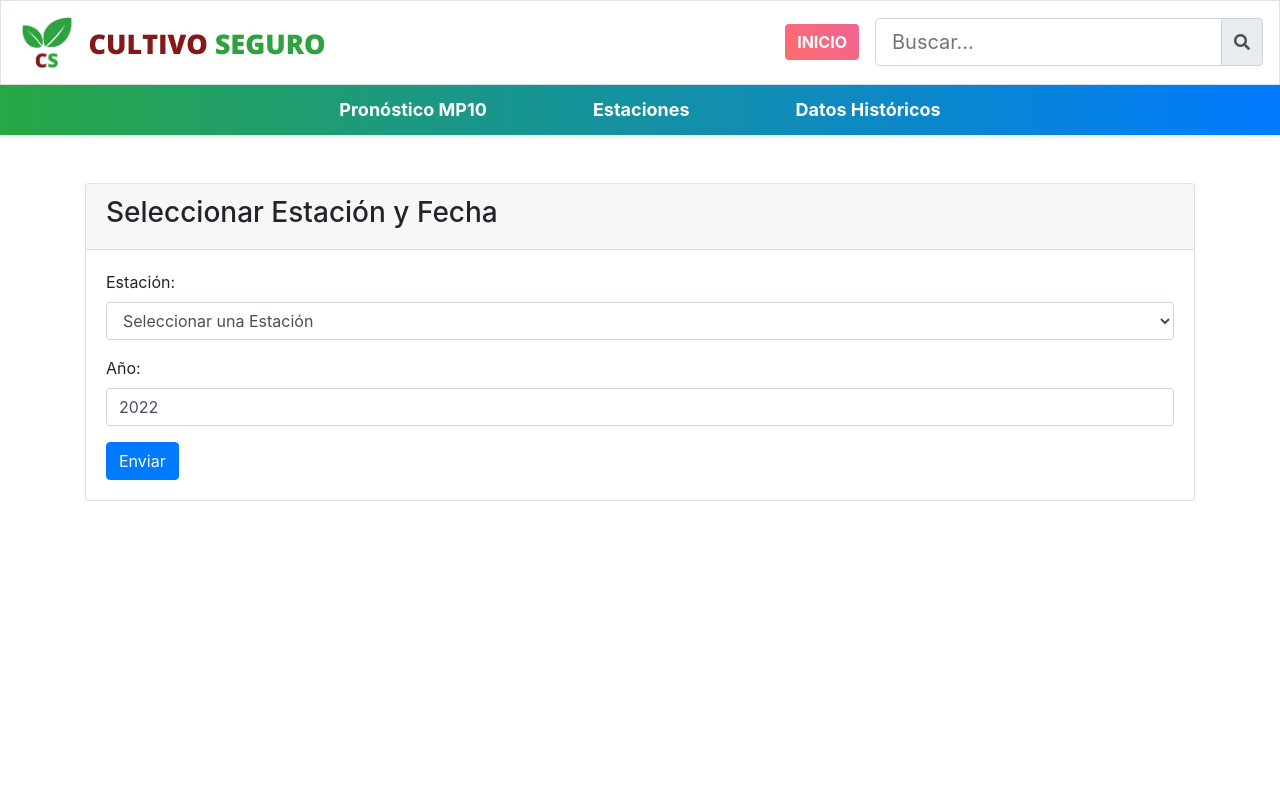
After one commit to Daniela-Briceno/Proyecto-de-SW, a Django app: page /pronostico_mp10.html in a window 1280 px wide. The commit adds this page. Run offline with Django 5.2, Linux system fonts and the light colour scheme; some libraries are stand-ins or nearby versions.

Commit message:
Segundo commit

```diff
--- a/home/static/css/styles.css
+++ b/home/static/css/styles.css
@@ -25,3 +25,14 @@
     height: 100px;
     width: 100px;
 }
+
+.gradient-btn {
+    background: linear-gradient(45deg, #ff6b6b, #f06595); /* Gradiente personalizado */
+    color: white;
+    border: none;
+    transition: background 0.3s ease-in-out;
+}
+
+.gradient-btn:hover {
+    background: linear-gradient(45deg, #ff8787, #fa8eae); /* Gradiente al pasar el ratón por encima */
+}
--- /dev/null
+++ b/home/templates/pronostico_mp10.html
@@ -0,0 +1,93 @@
+<!DOCTYPE html>
+<html lang="en">
+<head>
+    <meta charset="UTF-8">
+    <meta name="viewport" content="width=device-width, initial-scale=1.0">
+    {% load static %}
+    <link rel="stylesheet" href="{% static 'css/styles.css' %}">
+    <link href="https://stackpath.bootstrapcdn.com/bootstrap/4.5.2/css/bootstrap.min.css" rel="stylesheet">
+    <link href="styles.css" rel="stylesheet">
+    <link rel="stylesheet" href="https://cdnjs.cloudflare.com/ajax/libs/font-awesome/5.15.4/css/all.min.css">
+
+    <title>Proyecto de Software</title>
+</head>
+<body class="d-flex flex-column min-vh-100">
+
+    <!-- Encabezado -->
+    <header class="d-flex align-items-center border p-3">
+        <div class="logos">
+            <img src="{% static 'home/Logo1.png' %}" alt="Logo" width="60" height="auto">
+            <img src="{% static 'home/Logo2.png' %}" alt="Logo2" width="250" height="auto">
+        </div>
+        <div class="ml-auto d-flex align-items-center">
+            <a href="{% url 'body' %}" class="btn gradient-btn mr-3"><strong>INICIO</strong></a>
+            <div class="input-group">
+                <input type="text" class="form-control form-control-lg" placeholder="Buscar...">
+                <div class="input-group-append">
+                    <span class="input-group-text">
+                        <i class="fas fa-search"></i>
+                    </span>
+                </div>
+            </div>
+        </div>
+    </header>
+
+    <!-- Barra de navegación en el aside -->
+    <aside>
+        <nav class="navbar navbar-expand-lg navbar-light" style="background: linear-gradient(to right, #28a745, #007bff); box-shadow: 0px 2px 4px rgba(0, 0, 0, 0.1); height: 50px;">
+            <ul class="navbar-nav mx-auto">
+                <li class="nav-item mx-5">
+                    <a class="nav-link" href="pronostico_mp10.html" style="color: #fff; padding: 5px; font-size: 18px; font-weight: bold;">Pronóstico MP10</a>
+                </li>
+                <li class="nav-item mx-5">
+                    <a class="nav-link" href="estaciones.html" style="color: #fff; padding: 5px; font-size: 18px; font-weight: bold;">Estaciones</a>
+                </li>
+                <li class="nav-item mx-5">
+                    <a class="nav-link" href="datos_historicos.html" style="color: #fff; padding: 5px; font-size: 18px; font-weight: bold;">Datos Históricos</a>
+                </li>
+            </ul>
+        </nav>
+    </aside>
+
+    <main class="container mt-5">
+        <div class="card">
+            <div class="card-header">
+                <h3>Seleccionar Estación y Fecha</h3>
+            </div>
+            <div class="card-body">
+                <form>
+                    <div class="form-group">
+                        <label for="estacion">Estación:</label>
+                        <select class="form-control" id="estacion">
+                            <option value="" disabled selected><strong>-- Andacollo --</strong></option>
+                            <option value="region1">Región 1</option>
+                            <option value="region2">Región 2</option>
+                            <option value="region3">Región 3</option>
+                            <option value="" disabled selected><strong>-- Los Vilos --</strong></option>
+                            <option value="region1">Región 1</option>
+                            <option value="region2">Región 2</option>
+                            <option value="region3">Región 3</option>
+                            <option value="" disabled selected><strong>-- Salamanca --</strong></option>
+                            <option value="region1">Región 1</option>
+                            <option value="region2">Región 2</option>
+                            <option value="region3">Región 3</option>
+                            <option value="" disabled selected>Seleccionar una Estación</option>
+
+                        </select>
+                    </div>
+                    <div class="form-group">
+                        <label for="">Año:</label>
+                        <input type="number" class="form-control" id="anio" min="2022" max="2027" step="1" value="2022">
+                    </div>
+                    <button type="submit" class="btn btn-primary">Enviar</button>
+                </form>
+            </div>
+        </div>
+    </main>
+
+    <!-- Bootstrap JS, Popper.js, and jQuery -->
+    <script src="https://code.jquery.com/jquery-3.5.1.slim.min.js"></script>
+    <script src="https://cdn.jsdelivr.net/npm/@popperjs/core@2.9.3/dist/umd/popper.min.js"></script>
+    <script src="https://stackpath.bootstrapcdn.com/bootstrap/4.5.2/js/bootstrap.min.js"></script>
+</body>
+</html>
--- a/home/urls.py
+++ b/home/urls.py
@@ -2,5 +2,8 @@ from django.urls import path
 from . import views
 
 urlpatterns = [
-    path('', views.my_view, name='my-view'),
+    path('', views.home, name='body'),
+    path('datos_historicos.html', views.datos, name='datos'),
+    path('estaciones.html', views.estaciones, name='estaciones'),
+    path('pronostico_mp10.html', views.pronostico, name='pronostico'),
 ]
--- a/home/views.py
+++ b/home/views.py
@@ -1,5 +1,14 @@
 from django.shortcuts import render
 from django.http import HttpResponse
 
-def my_view(request):
+def home(request):
     return render(request, 'body.html')
+
+def datos(request):
+    return render(request, 'datos_historicos.html')
+
+def estaciones(request):
+    return render(request, 'estaciones.html')
+
+def pronostico(request):
+    return render(request, 'pronostico_mp10.html')
```
Also changed, not shown: home/templates/body.html (+11 -9 lines), home/templates/body1.html (deleted, +0 -63 lines), home/templates/datos_historicos.html (added, +95 -0 lines), home/templates/estaciones.html (added, +58 -0 lines), home/static/home/Logo2.png, home/templates/home.html (deleted).
